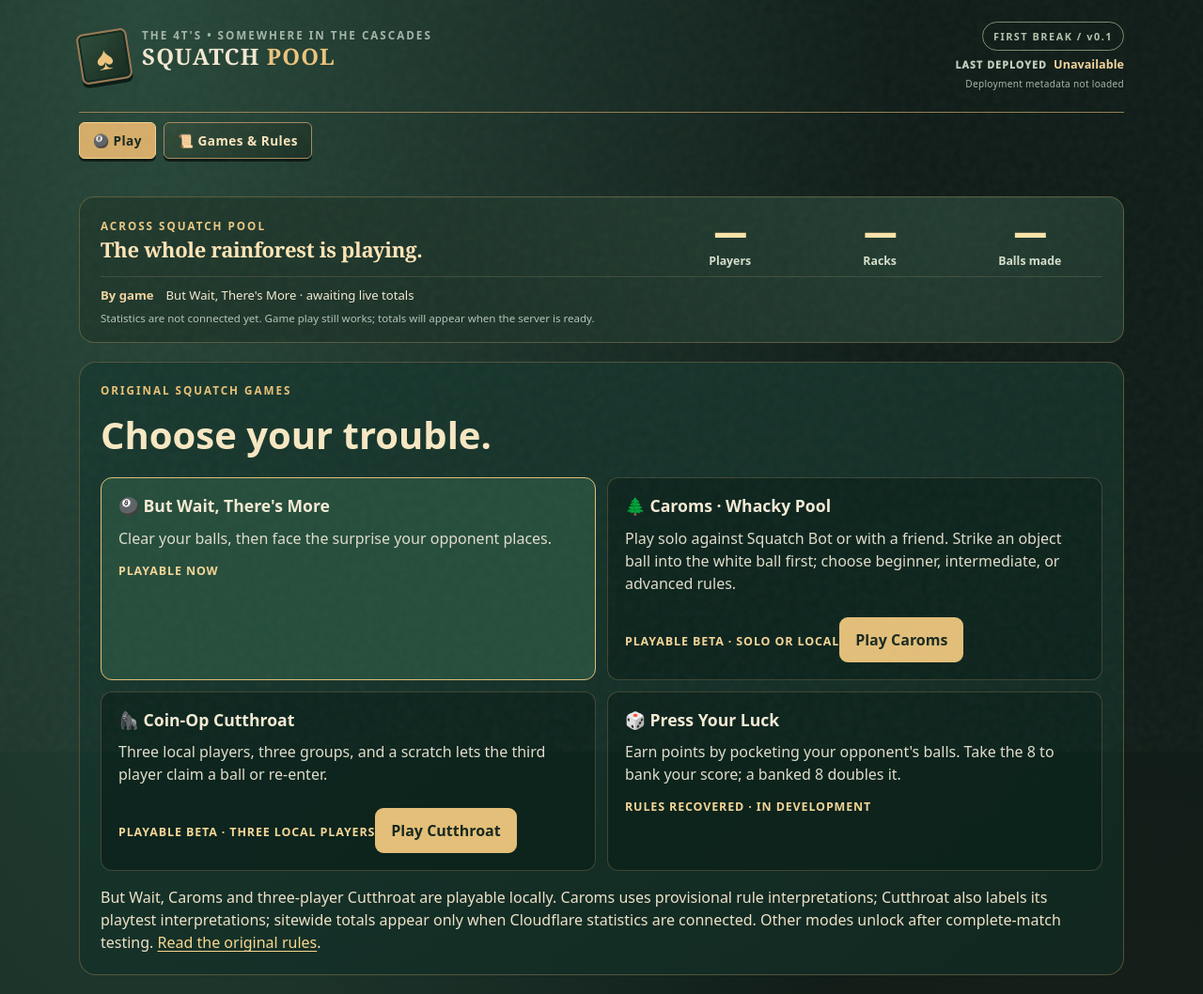
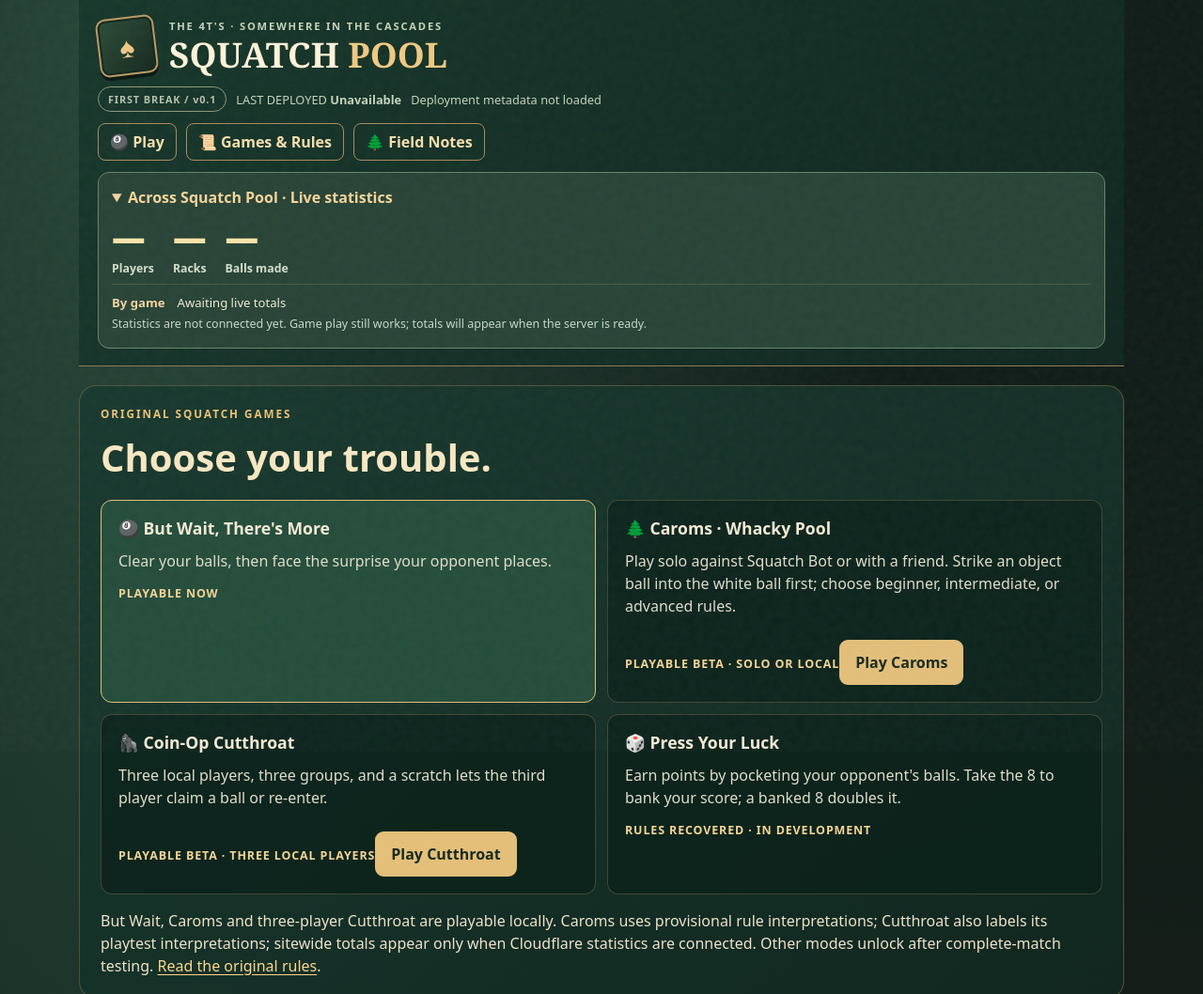
Before and after one commit to subiki/squatchpool, a website with bundled scripts: page index.html in a window 1280 px wide. Shown: the top 1058 px of the page at 94% size. Built offline with nearby package versions, Linux system fonts and the light colour scheme; files whose address does not match are found by name.

Commit message:
Use consistent Squatch header with live statistics on index

```diff
--- a/index.html
+++ b/index.html
@@ -10,33 +10,22 @@
  <link rel="stylesheet" href="./src/world.css">
  <script type="module" src="./src/game.js"></script>
  <script type="module" src="./src/deployment.js"></script>
-</head>
+<link rel="stylesheet" href="./src/shared-header.css"></head>
 <body>
  <div class="grain" aria-hidden="true"></div>
  <div class="app">
-  <header class="topbar">
-   <div class="brand-mark" aria-hidden="true">♠</div>
-   <div><p class="eyebrow">The 4T's • Somewhere in the Cascades</p><h1>SQUATCH <span>POOL</span></h1></div>
-   <div class="release-meta" aria-label="Version and deployment timestamp">
-    <span class="prototype">FIRST BREAK / v0.1</span>
-    <span class="deployment-info"><span class="deployment-label">LAST DEPLOYED</span>
-      <time id="deployment-time">Unavailable</time>
-    </span>
-    <span class="deployment-note" id="deployment-note">Deployment metadata not loaded</span>
-   </div>
-  </header>
-  <nav class="world-nav" aria-label="Explore Squatch Pool"><a href="./" aria-current="page">🎱 Play</a><a href="./rules.html">📜 Games & Rules</a></nav>
+  <header class="squatch-unified-header">
+<div class="squatch-brand-row"><div class="brand-mark" aria-hidden="true">♠</div><div><p class="eyebrow">The 4T's · Somewhere in the Cascades</p><h1>SQUATCH <span>POOL</span></h1></div></div>
+<div class="squatch-release" aria-label="Version and deployment"><span class="prototype">FIRST BREAK / v0.1</span><span>LAST DEPLOYED <time id="deployment-time">Unavailable</time></span><span id="deployment-note">Deployment metadata not loaded</span></div>
+<nav class="squatch-header-nav" aria-label="Explore Squatch Pool"><a href="./" aria-current="page">🎱 Play</a><a href="./rules.html" >📜 Games &amp; Rules</a><a href="./archive.html" >🌲 Field Notes</a></nav>
+<details class="squatch-header-stats" open><summary>Across Squatch Pool · Live statistics</summary>
+<div class="squatch-stat-numbers" aria-label="Site-wide statistics"><div class="stat"><strong id="site-stats-players">—</strong><span>Players</span></div><div class="stat"><strong id="site-stats-racks">—</strong><span>Racks</span></div><div class="stat"><strong id="site-stats-balls">—</strong><span>Balls made</span></div></div>
+<div class="stats-breakdown"><strong>By game</strong><div id="site-stats-breakdown">Awaiting live totals</div></div>
+
+<p class="stats-footnote" id="stats-status" aria-live="polite">Connecting to live statistics…</p></details></header>
+
   <main>
-   <section class="site-stats" aria-labelledby="site-stats-heading">
-    <div class="stats-heading"><span class="eyebrow">ACROSS SQUATCH POOL</span><h2 id="site-stats-heading">The whole rainforest is playing.</h2></div>
-    <div class="stats-numbers" aria-label="Site-wide statistics">
-     <div class="stat"><strong id="site-stats-players">—</strong><span>Players</span></div>
-     <div class="stat"><strong id="site-stats-racks">—</strong><span>Racks</span></div>
-     <div class="stat"><strong id="site-stats-balls">—</strong><span>Balls made</span></div>
-    </div>
-    <div class="stats-breakdown"><strong>By game</strong><div id="site-stats-breakdown">But Wait, There's More · awaiting live totals</div></div>
-    <p class="stats-footnote" id="stats-status" aria-live="polite">Connecting to live site statistics…</p>
-   </section>
+
    <section class="squatch-catalog" aria-labelledby="squatch-catalog-title">
     <p class="eyebrow highlight">ORIGINAL SQUATCH GAMES</p>
     <h2 id="squatch-catalog-title">Choose your trouble.</h2>
```
